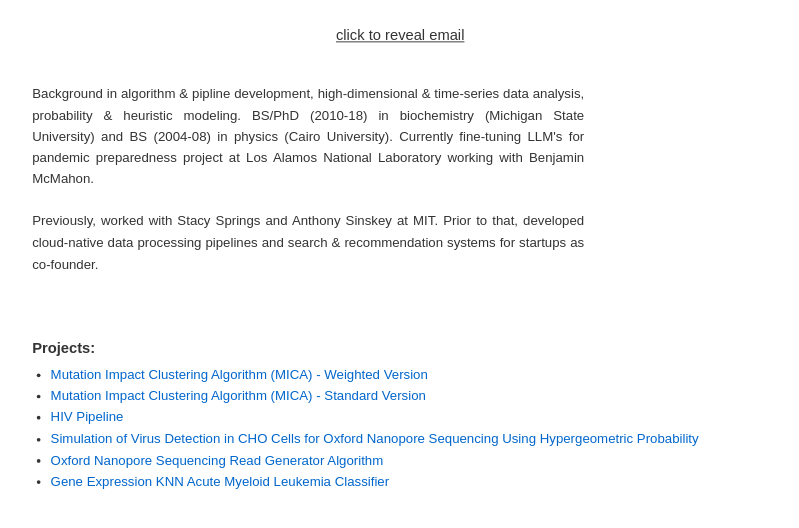
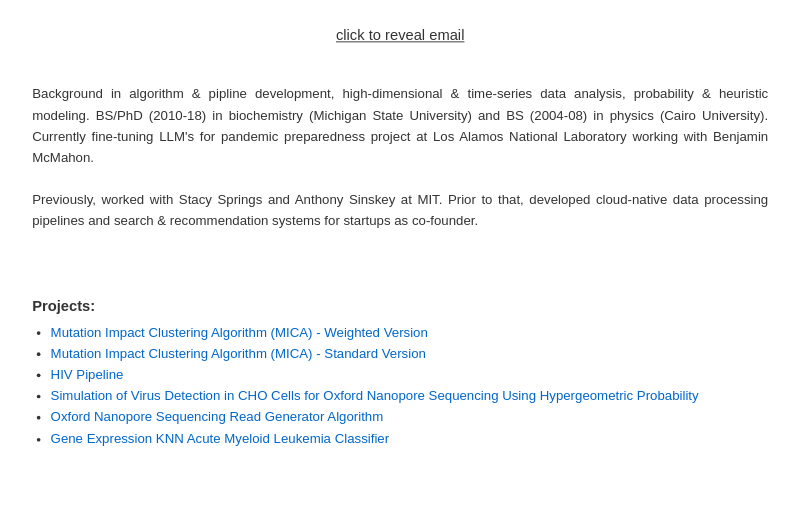
Before and after one commit to raeufroushangar/raeufroushangar.com, a Jekyll site: the page built from index.html, in a window 1280 px wide. Shown: the top 528 px of the page, without its empty margins (207-1006 px from the left). Built offline with Jekyll 4.4.1, drawn with Linux system fonts in a browser that asks for light colours.

Commit message:
Update profile image and homepage

```diff
--- a/index.html
+++ b/index.html
@@ -16,7 +16,7 @@
     <img src="/assets/images/profile.jpg" alt="Profile Picture" style="width: 225px; border-radius: 5%;" />
   </div> -->
 
-  <div style="max-width: 600px; font-size: 0.9em; text-align: justify;">
+  <div style="font-size: 0.9em; text-align: justify;">
     Background in algorithm & pipline development, high-dimensional & time-series data analysis, probability & heuristic modeling. BS/PhD (2010-18) in biochemistry (Michigan State University) and BS (2004-08) in physics (Cairo University). Currently fine-tuning LLM's for pandemic preparedness project at Los Alamos National Laboratory working with Benjamin McMahon.
     <br><br>
     Previously, worked with Stacy Springs and Anthony Sinskey at MIT. Prior to that, developed cloud-native data processing pipelines and search & recommendation systems for startups as co-founder.
```
